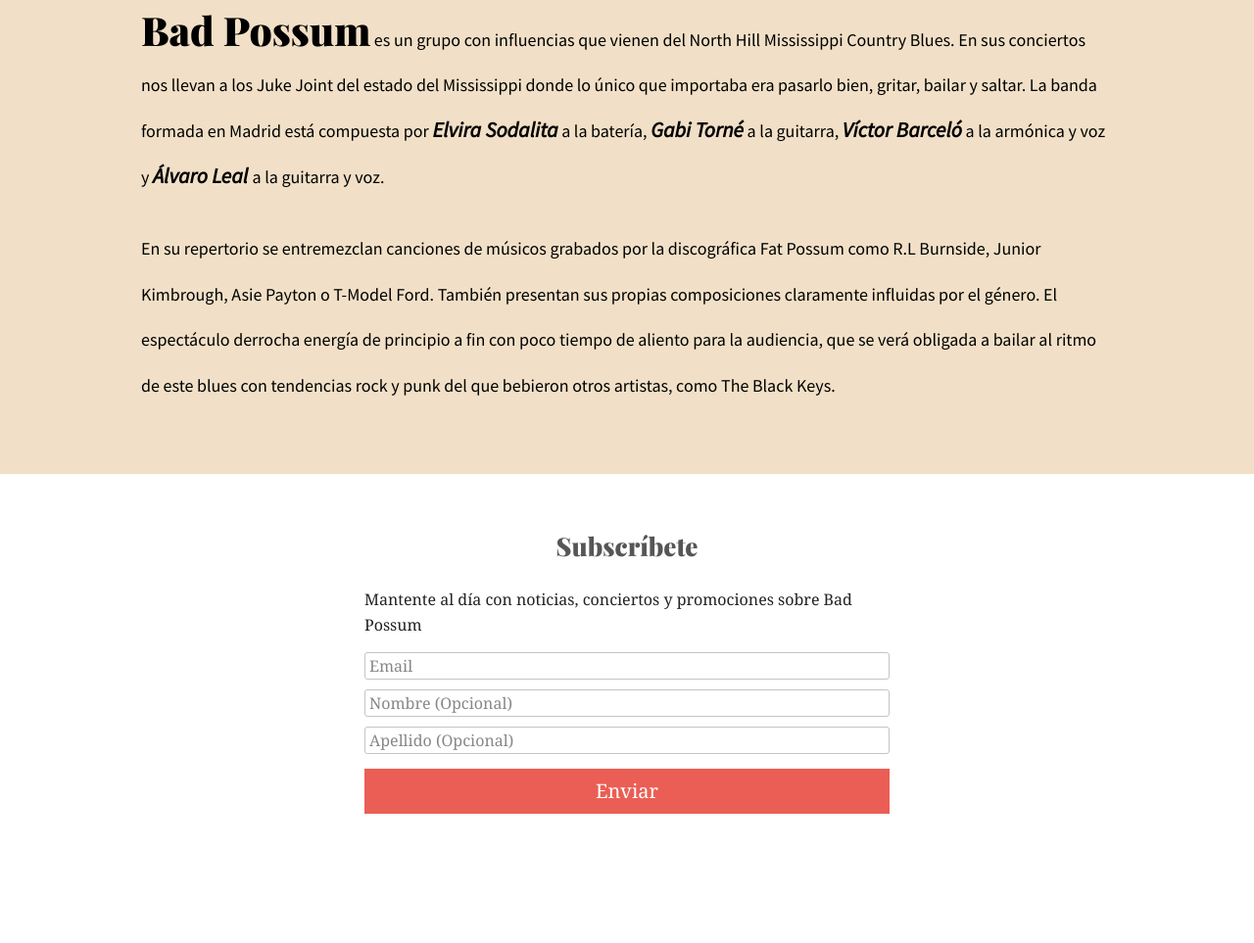
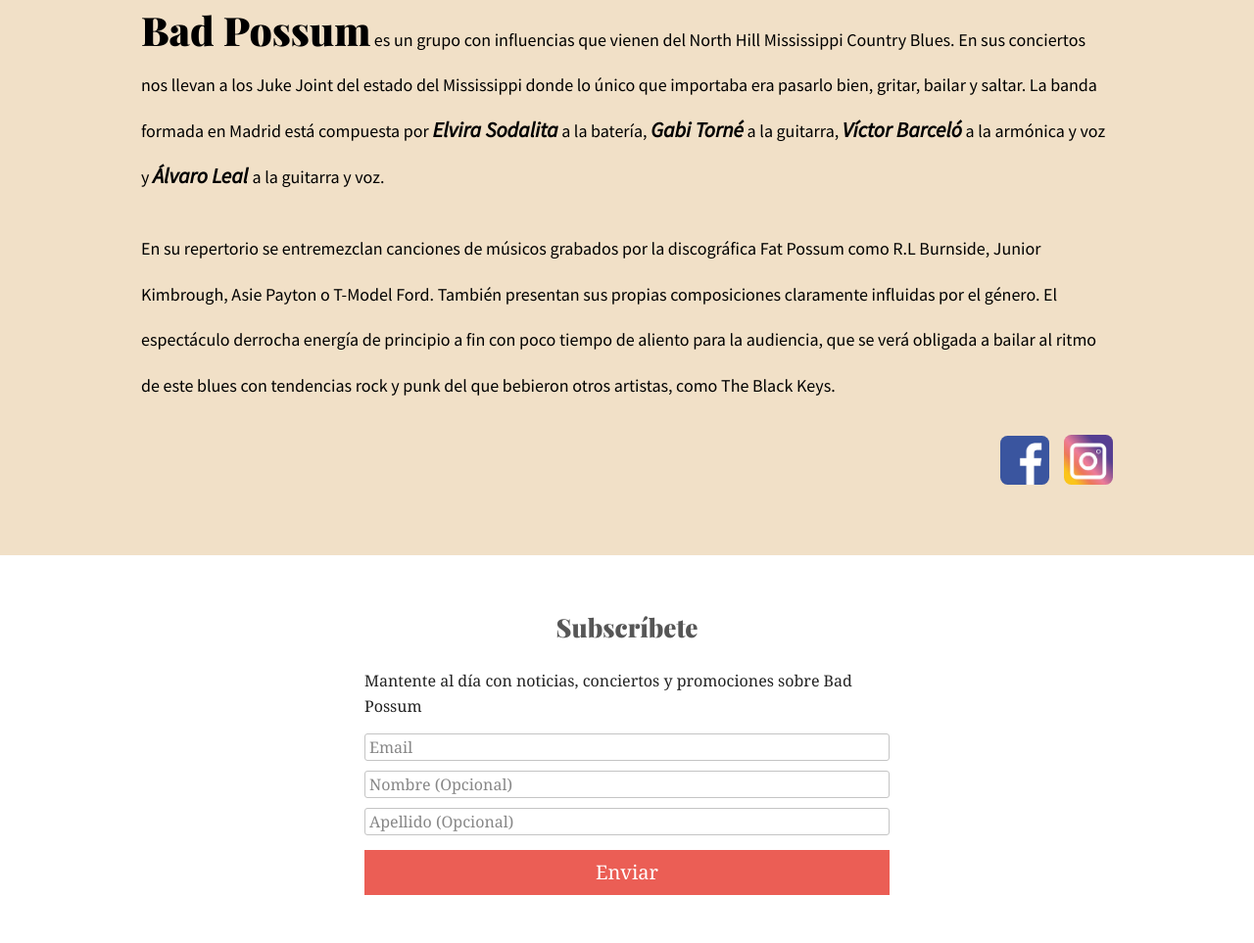
Before and after one commit to Bluesmile82/bad-possum, a Gatsby site: page / in a window 1280 px wide. Shown: the part 1267-2230 px from the top of the page at 98% size. Before the commit the page ends 2184 px from the top, so only its background shows below. Built offline with nearby package versions, Linux system fonts and the light colour scheme; Gatsby itself is replaced by a stand-in of ours.

Commit message:
Add social links

```diff
--- a/src/pages/index.js
+++ b/src/pages/index.js
@@ -7,6 +7,8 @@ import SenderForm from "../components/sender-form/sender-form"
 import Image from "../components/image"
 import SEO from "../components/seo"
 import './index.scss';
+import facebook from '../images/facebook.png';
+import insta from '../images/insta.jpeg';
 
 const IndexPage = () => (
   <Layout>
@@ -82,6 +84,22 @@ const IndexPage = () => (
           verá obligada a bailar al ritmo de este blues con tendencias rock y
           punk del que bebieron otros artistas, como The Black Keys.
         </p>
+        <div className="social-links">
+          <a
+            href="https://www.facebook.com/BadPossum"
+            target="_blank"
+            title="facebook link"
+          >
+            <img className="social-link" src={facebook} title="facebook link" />
+          </a>
+          <a
+            href="https://www.instagram.com/bad.possum/"
+            target="_blank"
+            title="instagram link"
+          >
+            <img className="social-link" src={insta} title="instagram link" />
+          </a>
+        </div>
       </div>
     </Section>
     <Section color="white">
--- a/src/pages/index.scss
+++ b/src/pages/index.scss
@@ -20,6 +20,19 @@
   font-family: $font-family-2;
 }
 
+.social-links {
+  text-align: right;
+
+  :not(:first-child) {
+    margin-left: 15px;
+  }
+
+  .social-link {
+    width: 50px;
+    border-radius: 15%;
+  }
+}
+
 .video-container {
   position: relative;
 	padding-bottom: 56.25%; /* 16:9 */
```
Also changed, not shown: src/images/facebook.png (renamed from facebook.png), src/images/insta.jpeg (renamed from insta.jpeg).
